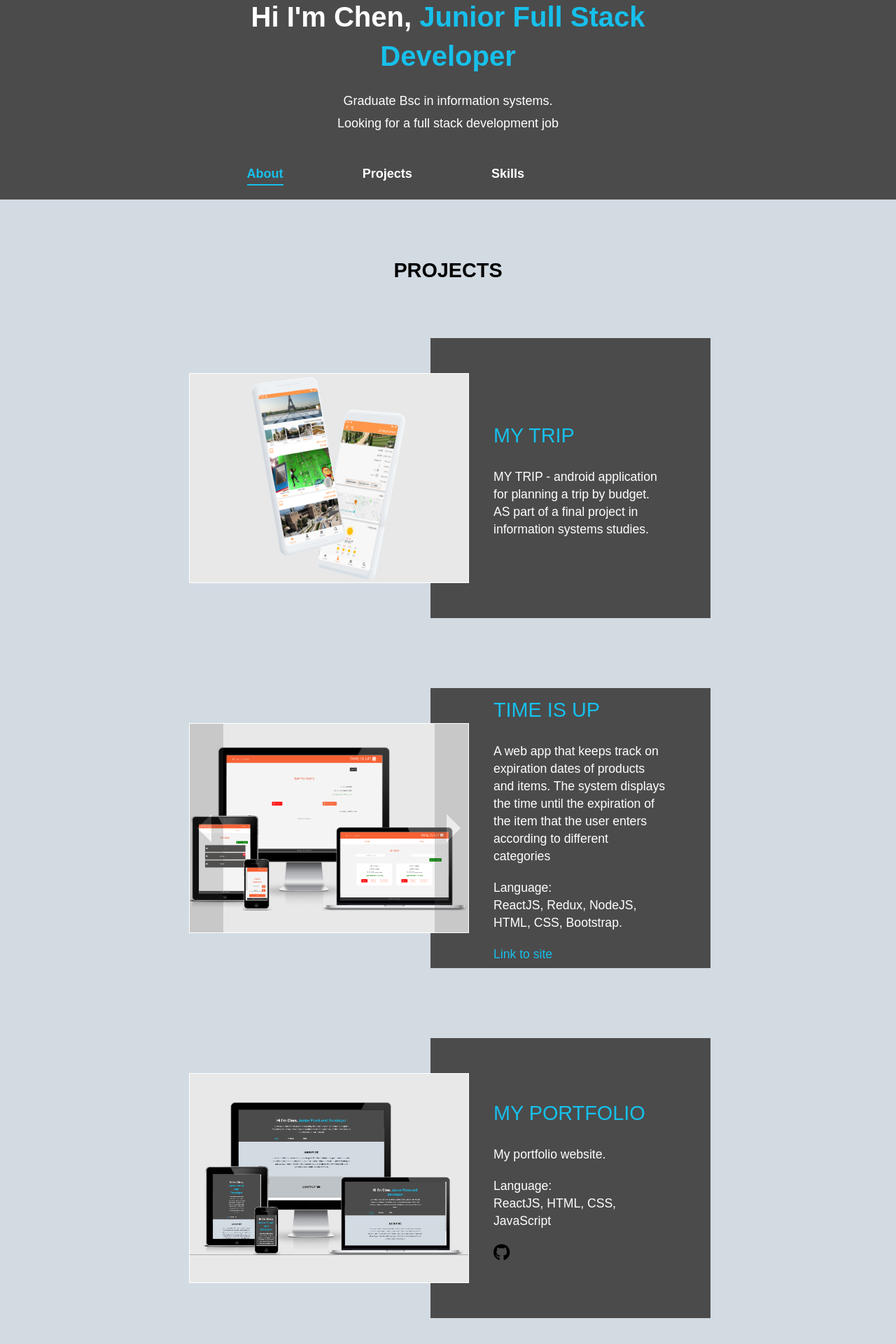
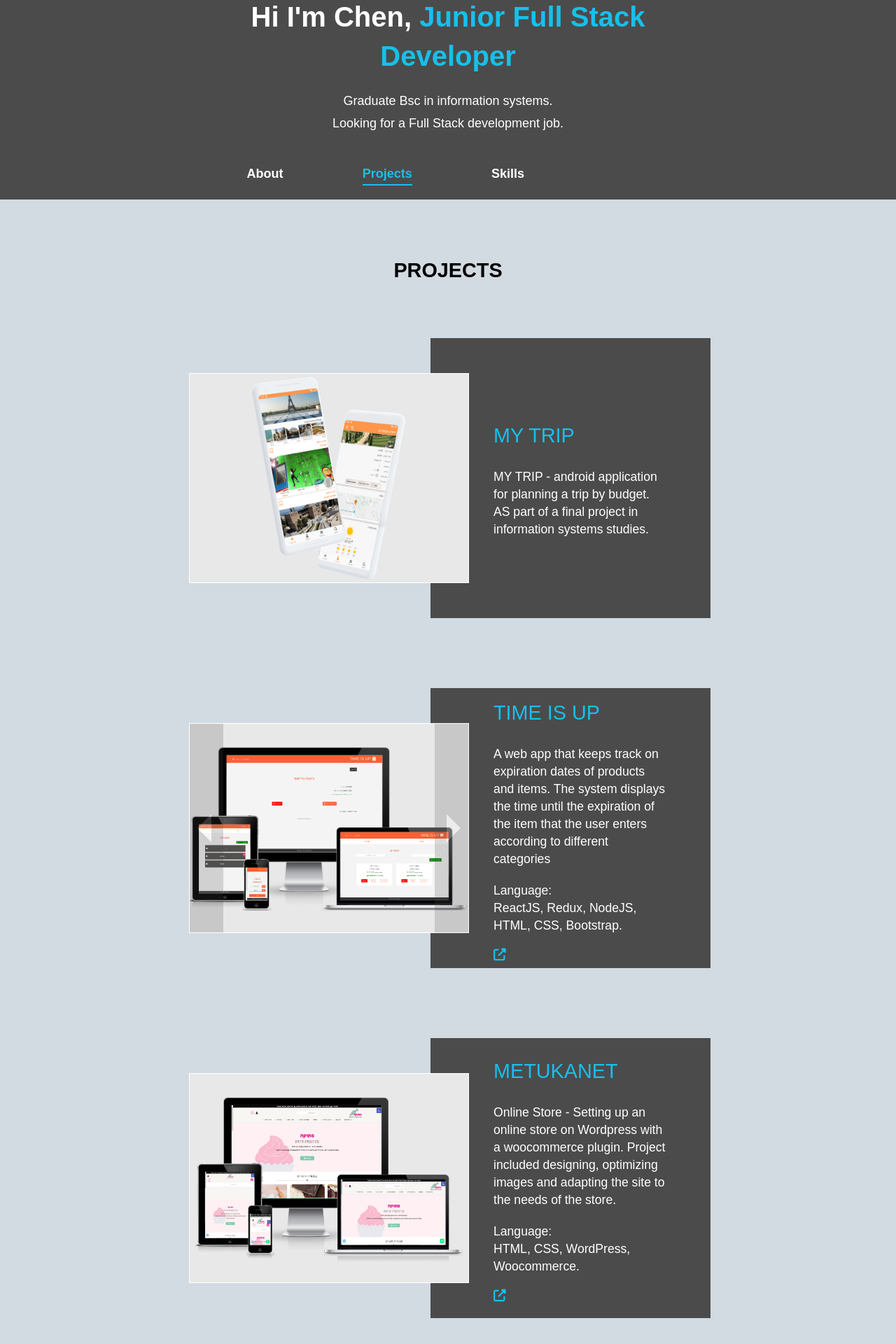
Before and after one commit to ChenGanon/portfolio, a React (Create React App) app: page /projects in a window 1280 px wide. Shown: the part 80-2000 px from the top of the page at 70% size. Built offline with nearby package versions, Linux system fonts and the light colour scheme.

Commit message:
added metukanet project

```diff
--- a/package.json
+++ b/package.json
@@ -8,12 +8,14 @@
     "@testing-library/user-event": "^7.2.1",
     "react": "^16.12.0",
     "react-dom": "^16.12.0",
+    "react-modal": "^3.11.2",
+    "react-reveal": "^1.2.2",
     "react-router-dom": "^5.1.2",
     "react-scripts": "3.3.1"
   },
   "scripts": {
     "start": "react-scripts start",
-    "build": "react-scripts build",
+    "build": "set GENERATE_SOURCEMAP=false && react-scripts build",
     "test": "react-scripts test",
     "eject": "react-scripts eject"
   },
--- a/src/App.css
+++ b/src/App.css
@@ -4,6 +4,7 @@
   box-sizing: border-box;
   font-family: "Rubik", sans-serif;
   /* overflow: auto; */
+
 }
 
 body {
@@ -11,6 +12,18 @@ body {
   display: flex;
   flex-direction: column;
   font-size: 16px;
+  width:100%;
+  overflow-x: hidden;
+}
+
+
+
+
+.App{
+  position: relative;
+  width:100%;
+  overflow-x: hidden;
+
 }
 
 .size {
@@ -136,6 +149,8 @@ iframe {
 .active {
   color: #17c0eb;
 }
+
+
 
 .active::after {
   position: relative;
@@ -414,13 +429,67 @@ input[type="submit"] {
   font-size: 24px;
 }
 
+.accessibility {
+  position: absolute;
+  top: 150px;
+  /* right: 150px; */
+  right: 0;
+  width: 50px;
+  height: 50px;
+  font-size: 40px;
+  background-color: powderblue;
+  display: flex;
+  justify-content: center;
+  align-items: center;
+  border-radius: 16px 0 0 16px;
+  cursor: pointer;
+
+  transition: 0.5s;
+}
+
+.menu-accessibility {
+  width: 150px;
+  height: fit-content;
+  position: absolute;
+  top: 150px;
+  right: -150px;
+  /* right: 0; */
+  background-color: #fff;
+  overflow: hidden;
+  transition: 0.5s;
+}
+
+
+
+.show{
+  right: 0;
+}
+
+.show-icon{
+  right: 150px;
+}
+
+.accessibility-item{
+  line-height: 32px;
+  text-align: right;
+  padding-right: 10px;
+  cursor: pointer;
+}
+
+.active-a{
+  color: #17c0eb;
+  border: 1px dashed black !important;;
+}
+
+
+
 /* mobil */
 @media screen and (max-width: 767px) {
-  /* body {
-      text-align: center;
+  body {
+      /* text-align: center;
       display: flex;
-      flex-direction: column;
-    } */
+      flex-direction: column; */
+    }
 
   iframe,
   label {
--- a/src/App.js
+++ b/src/App.js
@@ -8,6 +8,7 @@ import Footer from "./components/Footer";
 import Contact from "./components/Contact";
 import { BrowserRouter as Router, Switch, Route } from "react-router-dom";
 
+
 class App extends Component {
   constructor(props) {
     super(props);
@@ -17,21 +18,26 @@ class App extends Component {
   }
 
   handleClass = name => {
-    if (name === "about") {
+    switch (name) {
+      case "about":
         this.setState({
           class: "about"
         });
-    }
-    if (name === "projects") {
+        break;
+        case "projects":
             this.setState({
               class: "projects"
             });
-    }
-    if (name === "skills") {
+            break
+        case "skills":
             this.setState({
               class: "skills"
             });
+            break;
+      default:
+        break;
     }
+
   };
 
   render() {
@@ -39,7 +45,8 @@ class App extends Component {
       <div className="App">
 
         <Router>
-          <Header class={this.state.class} handleClass={this.handleClass} />
+
+          <Header class={window.location.pathname} handleClass={this.handleClass} />
 
           <div>
             <Switch>
--- a/src/components/About.js
+++ b/src/components/About.js
@@ -7,13 +7,13 @@ function About() {
         <div className="size">
           <h2>ABOUT ME</h2>
           <p className="about-me">
-            Graduated B.Sc in Information Systems at Max Stern Yezreel valley
+          Graduated B.Sc in Information Systems at Max Stern Yezreel valley
             college with GPA 93. <br />I have high motivation to learn and have
             a high learning ability. I perform end-to-end tasks with reference
             to the small details and systemic vision.
             <br />
-            Knowledge in HTML, CSS, JavaScript, bootstrap, jQuery, ReactJS, SQL,
-            Java.
+            Knowledge in HTML, CSS, JavaScript, bootstrap, jQuery, ReactJS, NodeJs, SQL,
+            PHP, Java.
           </p>
         </div>
       </section>
--- a/src/components/Header.js
+++ b/src/components/Header.js
@@ -1,17 +1,24 @@
 import React from "react";
 import { Link } from "react-router-dom";
 
+
 function Header(props) {
+
+
+
   return (
+
     <div className="container">
+
       <header>
+
         <div className="size">
           <h1>
             Hi I'm Chen, <span>Junior Full Stack Developer </span>
           </h1>
           <h2>
             Graduate Bsc in information systems.<br/>
-             Looking for a full stack development job
+             Looking for a Full Stack development job.
           </h2>
           <nav>
             <ul id="nav">
@@ -22,7 +29,7 @@ function Header(props) {
                 onClick={() => props.handleClass("about")}
               >
                 <li
-                  className={props.class === "about" ? "active" : "no-active"}
+                  className={window.location.pathname === "/" ? "active" : "no-active"}
                   id="about"
                 >
                   About
@@ -36,7 +43,7 @@ function Header(props) {
               >
                 <li
                   className={
-                    props.class === "projects" ? "active" : "no-active"
+                    window.location.pathname === "/projects" ? "active" : "no-active"
                   }
                   id="project"
                 >
@@ -47,10 +54,12 @@ function Header(props) {
                 // exact
                 to="/skills"
                 style={{ textDecoration: "none", color: "white" }}
-                onClick={() => props.handleClass("skills")}
+                onClick={() => {props.handleClass("skills")}}
+
               >
                 <li
-                  className={props.class === "skills" ? "active" : "no-active"}
+                  className={window.location.pathname === "/skills" ? "active" : "no-active"}
+
                   id="skills"
                 >
                   Skills
--- a/src/components/Project.js
+++ b/src/components/Project.js
@@ -1,15 +1,24 @@
 import React from "react";
+import Fade from 'react-reveal'
+import Modal from "react-modal";
+import Zoom from "react-reveal"
+
 
 function Project(props) {
+
+
   const i = props.index;
 
+
+
   return (
+    <Fade left cascade>
     <div className="card">
       <div className="imgBox">
         <div className="slide_img" id="one">
           {(props.projects.image.length===1)? (
             <img src={props.projects.image[0]} alt={props.projects.title} />
-          ) : i===0?<img src={props.projects.image[0]} alt={props.projects.title} />:<iframe src={props.projects.image[1]}></iframe>
+          ) : i===0?<img src={props.projects.image[0]} alt={props.projects.title}/>:<iframe src={props.projects.image[1]}></iframe>
 
           }
           {props.projects.image.length===1?null:
@@ -44,16 +53,17 @@ function Project(props) {
             </p>
           ) : null}
           {props.projects.website !== null ? (
-            <p>
+            <p className="link_website">
               <a href={props.projects.website} target="_blank">
-                {" "}
-                Link to site
+                <i class="fa fa-external-link" aria-hidden="true"></i>
               </a>
             </p>
           ) : null}
+
         </div>
       </div>
     </div>
+    </Fade>
   );
 }
 
--- a/src/components/Projects.js
+++ b/src/components/Projects.js
@@ -6,6 +6,8 @@ import snake from "../images/snake.PNG";
 import news from "../images/news.PNG";
 import portfolio from "../images/portfolio.PNG";
 import weather from "../images/weather.PNG";
+import metukanet from "../images/metukanet.PNG";
+
 class Projects extends Component {
   constructor(props) {
     super(props);
@@ -30,6 +32,15 @@ class Projects extends Component {
           language: "ReactJS, Redux, NodeJS, HTML, CSS, Bootstrap.",
           github: null,
           website: "https://time-is--up.herokuapp.com/",
+          imageIndex: 0
+        },
+        {
+          title: "METUKANET",
+          image: [metukanet],
+          content: "Online Store - Setting up an online store on Wordpress with a woocommerce plugin. Project included designing, optimizing images and adapting the site to the needs of the store.",
+          language: "HTML, CSS, WordPress, Woocommerce.",
+          github: null,
+          website: "https://metukanet.co.il",
           imageIndex: 0
         },
         {
@@ -59,15 +70,16 @@ class Projects extends Component {
           website: "https://weather-reactapp.netlify.com/",
           imageIndex: 0
         },
-        {
-          title: "SNAKE GAME",
-          image: [snake],
-          content: "",
-          language: "ReactJS ,HTML, CSS.",
-          github: "https://github.com/ChenGanon/snake-game",
-          website: "https://reactapp-snake-game.netlify.app/",
-          imageIndex: 0
-        }
+
+        // {
+        //   title: "SNAKE GAME",
+        //   image: [snake],
+        //   content: "",
+        //   language: "ReactJS ,HTML, CSS.",
+        //   github: "https://github.com/ChenGanon/snake-game",
+        //   website: "https://reactapp-snake-game.netlify.app/",
+        //   imageIndex: 0
+        // }
       ],
       index: 0
     };
@@ -86,16 +98,19 @@ class Projects extends Component {
       <main>
         <section className="project" id="tab-project">
           <h2>PROJECTS</h2>
+
+
           <div className="containerS" id="containerS">
             {this.state.projectss.map(projectt => (
               <Project
-                key={projectt.title}
-                projects={projectt}
-                index={this.state.index}
-                change={this.change}
+              key={projectt.title}
+              projects={projectt}
+              index={this.state.index}
+              change={this.change}
               />
-            ))}
+              ))}
           </div>
+
         </section>
       </main>
     );
--- a/src/components/Skills.js
+++ b/src/components/Skills.js
@@ -20,7 +20,6 @@ function Skills() {
                 <i className="devicon-javascript-plain colored"></i>
                 JavaScript
               </li>
-
             </ul>
           </div>
           <div className="back bs">
@@ -29,10 +28,15 @@ function Skills() {
               <li>
                 <i className="devicon-nodejs-plain colored"></i>Node.js
               </li>
-              <li><i className="devicon-mongodb-plain colored"></i>MongoDB
-</li>
-<li><i className="devicon-mysql-plain-wordmark colored"></i>SQL
-</li>
+              <li>
+                <i className="devicon-mongodb-plain colored"></i>MongoDB
+              </li>
+              <li>
+                <i className="devicon-mysql-plain-wordmark colored"></i>SQL
+              </li>
+              <li>
+                <i class="devicon-php-plain colored"></i>PHP
+              </li>
             </ul>
           </div>
           <div className="framwork bs">
@@ -47,6 +51,10 @@ function Skills() {
               <li>
                 <i className="devicon-react-original colored"></i>ReactJS
               </li>
+              <li>
+                <i class="devicon-express-original-wordmark colored"></i>
+                Express
+              </li>
             </ul>
           </div>
         </div>
```
Also changed, not shown: src/images/metukanet.PNG (added), 1 other file (tests, documents, lock files or other folders). Lines whose indentation alone changed are shown as unchanged.
